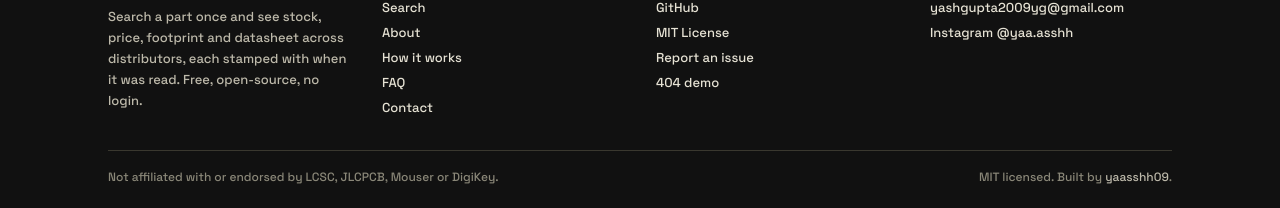
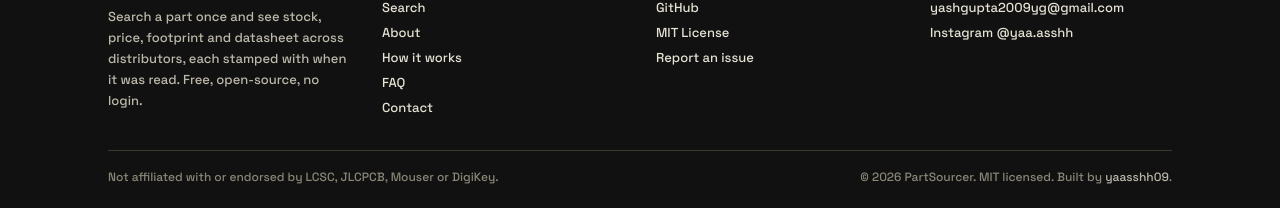
Before and after one commit to yaasshh09/PartSourcer, a React (Vite) app in the folder frontend/: page / in a window 1280 px wide. Shown: the part 2892-3100 px from the top of the page. Built offline with nearby package versions, Linux system fonts and the light colour scheme; no server answers.

Commit message:
Put a year in the footer and drop the 404 demo link
The year is read at render so it never needs remembering in January. The
404 page is reachable by mistyping any URL, so a link advertising it next
to GitHub and the licence just read as a dev artifact left switched on.

```diff
--- a/frontend/src/components/Footer.jsx
+++ b/frontend/src/components/Footer.jsx
@@ -74,7 +74,6 @@ export default function Footer() {
               <a key={item.label} href={item.href} target="_blank" rel="noreferrer"
                 style={linkStyle}>{item.label}</a>
             ))}
-            <Link to="/nope" style={linkStyle}>404 demo</Link>
           </Column>
 
           <Column title="CONTACT">
@@ -92,7 +91,8 @@ export default function Footer() {
             Not affiliated with or endorsed by LCSC, JLCPCB, Mouser or DigiKey.
           </div>
           <div style={{ fontSize: 12, color: C.muted, fontWeight: 500 }}>
-            MIT licensed. Built by{' '}
+            {/* Read at render, so it never needs remembering in January. */}
+            &copy; {new Date().getFullYear()} PartSourcer. MIT licensed. Built by{' '}
             <a href={CONTACT.githubUrl} target="_blank" rel="noreferrer"
               style={{ color: '#bdb9aa' }}>{CONTACT.github}</a>.
           </div>
```
Also changed, not shown: 1 other file (tests, documents, lock files or other folders).
